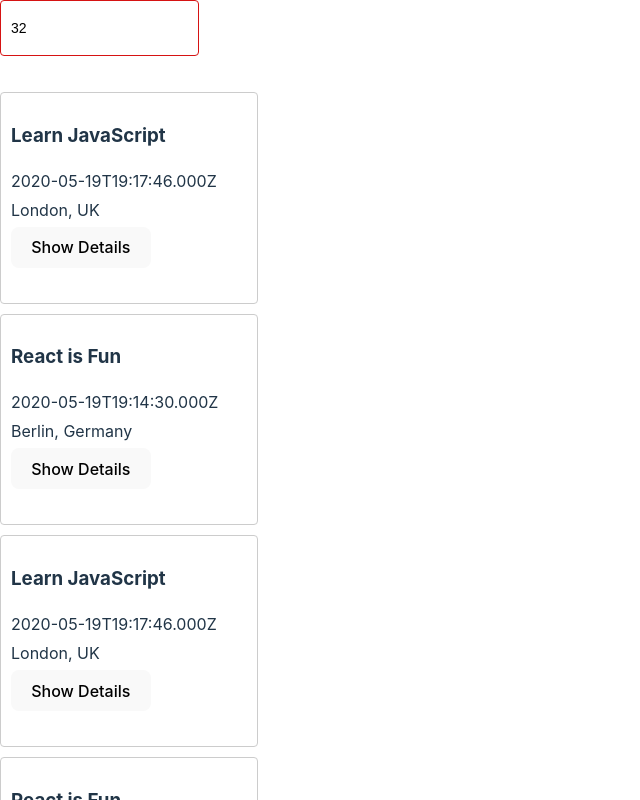
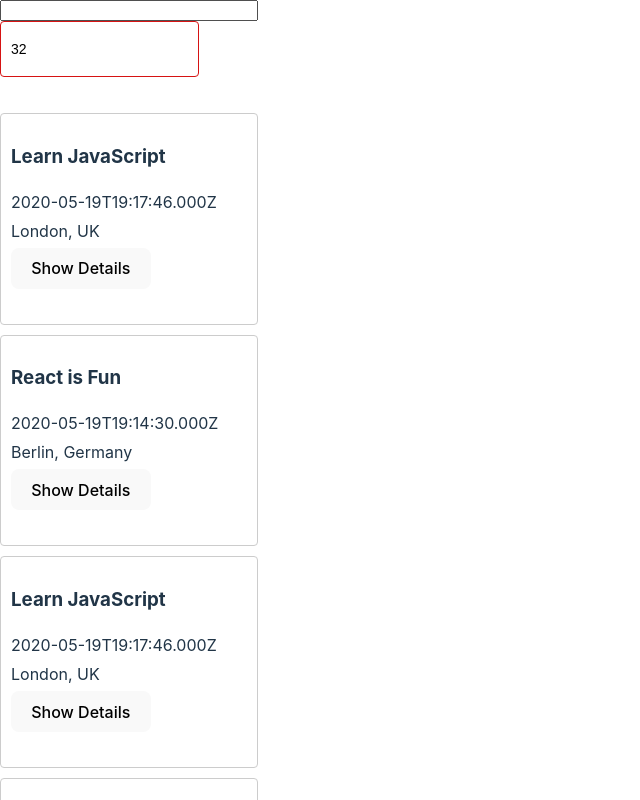
Before and after one commit to dwyertyrell/meet-app, a React (Vite) app: page / in a window 1280 px wide. Shown: the top 800 px of the page, without its empty margins (0-640 px from the left). Built offline with nearby package versions, Linux system fonts and the light colour scheme; what atatus-spa would draw is missing.

Commit message:
Update App.jsx
changed the order of the UI components

```diff
--- a/src/App.jsx
+++ b/src/App.jsx
@@ -47,9 +47,9 @@ const App = () => {
 
   return (
       <div>
+        <CitySearch allLocations={allLocations} setCurrentCity={setCurrentCity}/>
         <NumberOfEvents defaultValue={numberOfEvents} onChange={handleNumberOfEventsChange}/>
         <EventList events={events} />
-        <CitySearch allLocations={allLocations} setCurrentCity={setCurrentCity}/>
       </div>
   );
 }
```
